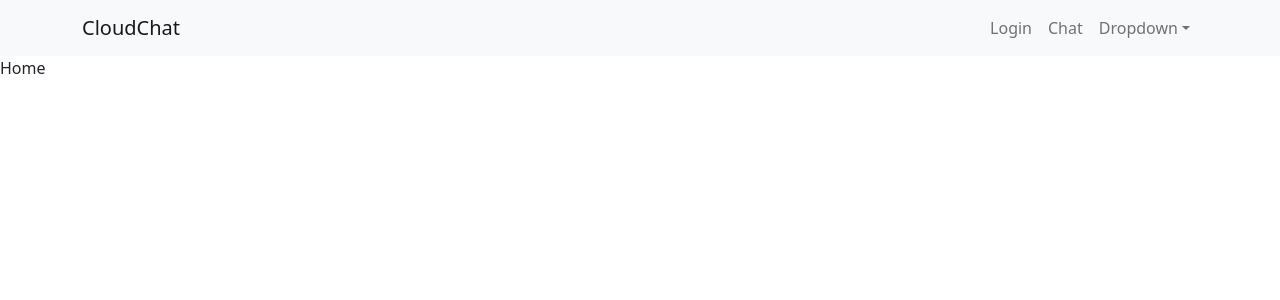
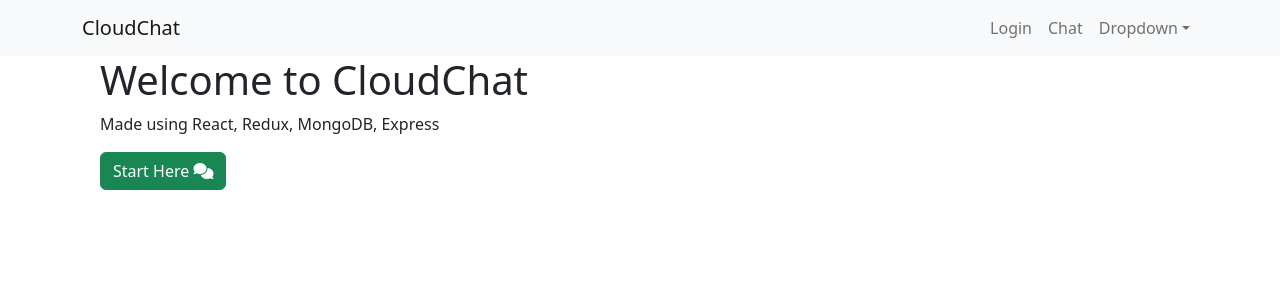
Before and after one commit to farmology/chatapp, a React (Create React App) app in the folder cloudchat/: page / in a window 1280 px wide. Shown: the top 300 px of the page. Built offline with nearby package versions, Linux system fonts and the light colour scheme.

Commit message:
Import icon from font awesome library

```diff
--- a/cloudchat/public/index.html
+++ b/cloudchat/public/index.html
@@ -9,6 +9,7 @@
       name="description"
       content="Web site created using create-react-app"
     />
+    <link rel="stylesheet" href="https://cdnjs.cloudflare.com/ajax/libs/font-awesome/6.2.1/css/all.min.css" integrity="sha512-MV7K8+y+gLIBoVD59lQIYicR65iaqukzvf/nwasF0nqhPay5w/9lJmVM2hMDcnK1OnMGCdVK+iQrJ7lzPJQd1w==" crossorigin="anonymous" referrerpolicy="no-referrer" />
     <link rel="apple-touch-icon" href="%PUBLIC_URL%/logo192.png" />
     <!--
       manifest.json provides metadata used when your web app is installed on a
--- a/cloudchat/src/pages/Home.js
+++ b/cloudchat/src/pages/Home.js
@@ -1,8 +1,27 @@
 import React from 'react'
+import { Row, Col, Button } from 'react-bootstrap';
+import { LinkContainer } from 'react-router-bootstrap';
+import "./Home.css";
 
 function Home() {
   return (
-    <div>Home</div>
+    <Row>
+        <Col md={6} className='d-flex flex-direction-column align-items-center justify-content-center'>
+            <div>
+                <h1>Welcome to CloudChat</h1>
+                <p>Made using React, Redux, MongoDB, Express</p>
+                <LinkContainer to='/chat'>
+                    <Button variant='success'>
+                        Start Here <i className='fas fa-comments home-message-icon'></i>
+                    </Button>
+
+                </LinkContainer>
+            </div>
+        </Col>
+        <Col md={6} className="home__bg">
+
+        </Col>
+    </Row>
   )
 }
 
```
Also changed, not shown: cloudchat/src/pages/Home.css (added).
